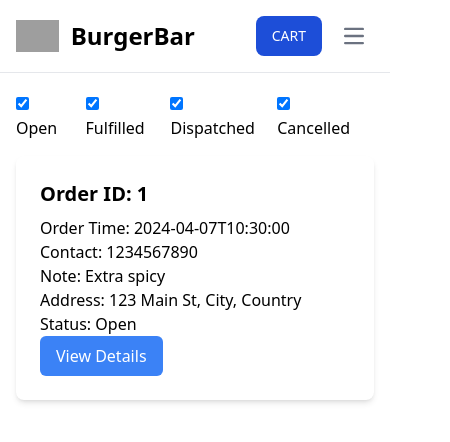
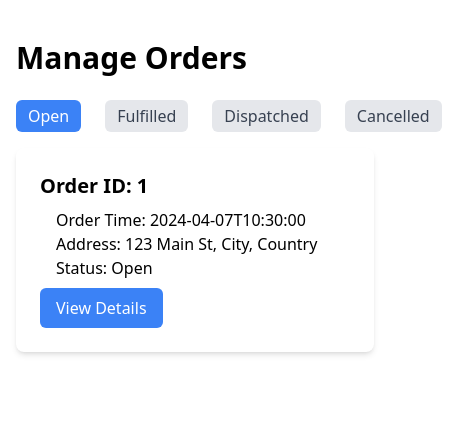
Before and after one commit to taimooransari/Software-Engineering-Project---Spring-2024, a Next.js app in the folder client/: page /admin/orders in a window 390 px wide. Shown: the top 442 px of the page, 450 px wide, since content can reach past the window. Built offline with nearby package versions, Linux system fonts and the light colour scheme; grey boxes are pictures that could not be loaded.

Commit message:
admin panel structure update

```diff
--- a/client/app/admin/orders/page.js
+++ b/client/app/admin/orders/page.js
@@ -1,12 +1,8 @@
 "use client";
 import React, { useState } from 'react';
-import ItemModal from '../../components/ItemModal'; // Assuming ItemModal is reusable and accepts children
 import OrderModal from '../../components/orderModal';
+
 const ManageOrders = () => {
-
-
-
-
     const [orders, setOrders] = useState([
         {
             id: 1,
@@ -24,15 +20,46 @@ const ManageOrders = () => {
             },
             deliveryFee: 5,
             totalBill: 35.98
+        }, {
+            id: 3,
+            orderTime: "2024-04-07T10:30:00",
+            customerContact: "1234567890",
+            note: "Extra spicy",
+            addressToDeliver: {
+                textAddress: "123 Main St, City, Country",
+                mapLink: "https://maps.google.com",
+            },
+            orderStatus: "Cancelled",
+            items: {
+                3: 2,
+                4: 1
+            },
+            deliveryFee: 5,
+            totalBill: 35.98
+        }, {
+            id: 2,
+            orderTime: "2024-04-07T10:30:00",
+            customerContact: "1234567890",
+            note: "Extra spicy",
+            addressToDeliver: {
+                textAddress: "123 Main St, City, Country",
+                mapLink: "https://maps.google.com",
+            },
+            orderStatus: "Fulfilled",
+            items: {
+                3: 2,
+                4: 1
+            },
+            deliveryFee: 5,
+            totalBill: 35.98
         },
-        // Add more orders as needed
     ]);
 
     const [statusFilters, setStatusFilters] = useState({
         Open: true,
-        Fulfilled: true,
-        Dispatched: true,
-        Cancelled: true,
+        Fulfilled: false,
+        Dispatched: false,
+        Cancelled: false,
     });
 
     const toggleStatusFilter = (status) => {
@@ -41,8 +68,6 @@ const ManageOrders = () => {
             [status]: !statusFilters[status],
         });
     };
-
-
 
     const [selectedOrder, setSelectedOrder] = useState(null);
     const [showOrderDetailsModal, setShowOrderDetailsModal] = useState(false);
@@ -56,21 +81,19 @@ const ManageOrders = () => {
         setShowOrderDetailsModal(false);
     };
 
-
     return (
         <div className="max-w-4xl mx-auto px-4 py-8">
-            <h2 className="text-3xl font-semibold mb-6">Manage Orders</h2>
+            <h2 className="text-3xl font-semibold mt-2 mb-6">Manage Orders</h2>
             <div className="flex mb-4">
                 {Object.keys(statusFilters).map((status) => (
                     <div key={status} className="mr-4">
-                        <input
-                            type="checkbox"
-                            id={status}
-                            checked={statusFilters[status]}
-                            onChange={() => toggleStatusFilter(status)}
-                            className="mr-2"
-                        />
-                        <label htmlFor={status}>{status}</label>
+                        <button
+                            type="button"
+                            onClick={() => toggleStatusFilter(status)}
+                            className={`mr-2 py-1 px-3 rounded-md focus:outline-none ${statusFilters[status] ? 'bg-blue-500 text-white' : 'bg-gray-200 text-gray-700'}`}
+                        >
+                            {status}
+                        </button>
                     </div>
                 ))}
             </div>
@@ -79,112 +102,19 @@ const ManageOrders = () => {
                     statusFilters[order.orderStatus] && (
                         <div key={order.id} className="bg-white p-6 rounded-lg shadow-md">
                             <h3 className="text-xl font-semibold mb-2">Order ID: {order.id}</h3>
-                            <p>Order Time: {order.orderTime}</p>
-                            <p>Contact: {order.customerContact}</p>
-                            <p>Note: {order.note}</p>
-                            <p>Address: {order.addressToDeliver.textAddress}</p>
-                            <p>Status: {order.orderStatus}</p>
-
-                            <button onClick={() => openOrderDetailsModal(order)} className="bg-blue-500 text-white px-4 py-2 rounded-md hover:bg-blue-600 transition duration-300">View Details</button>
+                            <p className="ml-4">Order Time: {order.orderTime}</p>
+                            <p className="ml-4">Address: {order.addressToDeliver.textAddress}</p>
+                            <p className="ml-4">Status: {order.orderStatus}</p>
+                            <button onClick={() => openOrderDetailsModal(order)} className="bg-blue-500 text-white px-4 py-2 mt-2 rounded-md hover:bg-blue-600 transition duration-300">
+                                View Details
+                            </button>
                         </div>
                     )
                 ))}
             </div>
-
             <OrderModal isOpen={showOrderDetailsModal} onClose={handleCloseOrderDetailsModal} order={selectedOrder} />
-
         </div>
     );
 };
 
 export default ManageOrders;
-
-
-// "use client";
-// import React, { useState } from 'react';
-
-// const ManageOrders = () => {
-//   // Define state to manage orders and status filters
-//   const [orders, setOrders] = useState([
-//     {
-//       id: 1,
-//       orderTime: "2024-04-07T10:30:00",
-//       customerContact: "1234567890",
-//       note: "Extra spicy",
-//       addressToDeliver: {
-//         textAddress: "123 Main St, City, Country",
-//         mapLink: "https://maps.google.com",
-//       },
-//       orderStatus: "Open",
-//     },
-//     {
-//       id: 2,
-//       orderTime: "2024-04-07T11:45:00",
-//       customerContact: "9876543210",
-//       note: "No onions",
-//       addressToDeliver: {
-//         textAddress: "456 Elm St, City, Country",
-//         mapLink: "https://maps.google.com",
-//       },
-//       orderStatus: "Fulfilled",
-//     },
-//     // Add more orders as needed
-//   ]);
-
-
-//   const [statusFilters, setStatusFilters] = useState({
-//     Open: true,
-//     Fulfilled: true,
-//     Dispatched: true,
-//     Cancelled: true,
-//   });
-
-//   // Function to toggle status filter
-//   const toggleStatusFilter = (status) => {
-//     setStatusFilters({
-//       ...statusFilters,
-//       [status]: !statusFilters[status],
-//     });
-//   };
-
-//   return (
-//     <div className="max-w-4xl mx-auto px-4 py-8">
-//       <h2 className="text-3xl font-semibold mb-6">Manage Orders</h2>
-//       {/* Status Filters */}
-//       <div className="flex mb-4">
-//         {Object.keys(statusFilters).map((status) => (
-//           <div key={status} className="mr-4">
-//             <input
-//               type="checkbox"
-//               id={status}
-//               checked={statusFilters[status]}
-//               onChange={() => toggleStatusFilter(status)}
-//               className="mr-2"
-//             />
-//             <label htmlFor={status}>{status}</label>
-//           </div>
-//         ))}
-//       </div>
-//       {/* Orders List */}
-//       <div className="grid grid-cols-1 gap-6">
-//         {/* Iterate over orders and display based on status filters */}
-//         {orders.map((order) => (
-//           // Check if the order status is enabled in filters
-//           statusFilters[order.orderStatus] && (
-//             <div key={order.id} className="bg-white p-6 rounded-lg shadow-md">
-//               {/* Display order details */}
-//               <h3 className="text-xl font-semibold mb-2">Order ID: {order.id}</h3>
-//               <p>Order Time: {order.orderTime}</p>
-//               <p>Contact: {order.customerContact}</p>
-//               <p>Note: {order.note}</p>
-//               <p>Address: {order.addressToDeliver.textAddress}</p>
-//               <p>Status: {order.orderStatus}</p>
-//             </div>
-//           )
-//         ))}
-//       </div>
-//     </div>
-//   );
-// };
-
-// export default ManageOrders;
--- a/client/app/components/Nav.tsx
+++ b/client/app/components/Nav.tsx
@@ -11,10 +11,10 @@ export const Nav = () => {
   const pathname = usePathname();
 
   return (
+   pathname.slice(0,6) != "/admin" &&
     <div className="bg-white dark:bg-gray-900 fixed w-full z-20 top-0 start-0 border-b border-gray-200 dark:border-gray-600">
       <div className="max-w-screen-xl flex flex-wrap items-center justify-between mx-auto p-4">
         <a
-          href="https://flowbite.com/"
           className="flex items-center space-x-3 rtl:space-x-reverse"
         >
           <img
@@ -26,41 +26,20 @@ export const Nav = () => {
             BurgerBar
           </span>
         </a>
-        <div className="flex md:order-2 space-x-3 md:space-x-0 rtl:space-x-reverse">
-          {/* <button
-            type="button"
-            className="text-white bg-blue-700 hover:bg-blue-800 focus:ring-4 focus:outline-none focus:ring-blue-300 font-medium rounded-lg text-sm px-4 py-2 text-center dark:bg-blue-600 dark:hover:bg-blue-700 dark:focus:ring-blue-800"
-          >
-            Get started
-          </button> */}
+        <div className="flex md:order-2 space-x-3 md:space-x-3 rtl:space-x-reverse">
 
           <Modal />
 
+          <button className="text-white bg-black hover:bg-black focus:ring-4 focus:outline-none focus:ring-black font-medium rounded-lg text-sm px-4 py-2 text-center">
 
-          <button
-            data-collapse-toggle="navbar-sticky"
-            type="button"
-            className="inline-flex items-center p-2 w-10 h-10 justify-center text-sm text-gray-500 rounded-lg md:hidden hover:bg-gray-100 focus:outline-none focus:ring-2 focus:ring-gray-200 dark:text-gray-400 dark:hover:bg-gray-700 dark:focus:ring-gray-600"
-            aria-controls="navbar-sticky"
-            aria-expanded="false"
-          >
-            <span className="sr-only">Open main menu</span>
-            <svg
-              className="w-5 h-5"
-              aria-hidden="true"
-              xmlns="http://www.w3.org/2000/svg"
-              fill="none"
-              viewBox="0 0 17 14"
+            <Link
+              className="block py-2 px-3 text-white bg-blue-700 rounded md:bg-transparent md:p-0 "
+              href="/admin"
             >
-              <path
-                stroke="currentColor"
-                strokeLinecap="round"
-                strokeLinejoin="round"
-                strokeWidth="2"
-                d="M1 1h15M1 7h15M1 13h15"
-              />
-            </svg>
+              ADMIN
+            </Link>
           </button>
+
         </div>
         <div
           className="items-center justify-between hidden w-full md:flex md:w-auto md:order-1"
--- a/client/app/components/manageItems.js
+++ b/client/app/components/manageItems.js
@@ -48,7 +48,6 @@ const ManageItems = () => {
     const handleAddItem = (newItem) => {
         // Generate a unique ID for the new item
         const newItemWithId = { ...newItem, id: Date.now() };
-        alert(JSON.stringify(newItemWithId));
         // Add the new item to the items array
         const updatedItems = [...items, newItemWithId];
         updateItems(updatedItems);
--- a/client/app/menu/page.js
+++ b/client/app/menu/page.js
@@ -1,9 +1,9 @@
 'use client';
 import React, { useState } from "react";
 import MenuItem from "../components/MenuItem";
-import ShoppingCart from "../components/ShoppingCart";
-import { useDispatch, useSelector } from "react-redux";
-import { useState } from "react";
+// import ShoppingCart from "../components/ShoppingCart";
+import {  useSelector } from "react-redux";
+
 
 
 const Index = () => {
@@ -148,7 +148,7 @@ const Index = () => {
         <style jsx>{`
 
   .mine{
-    border: 1px solid black;
+    // border: 1px solid black;
     width: 100%;
     justify-content: center;
 
```
Also changed, not shown: client/app/components/dashboard.js (+11 -15 lines).
